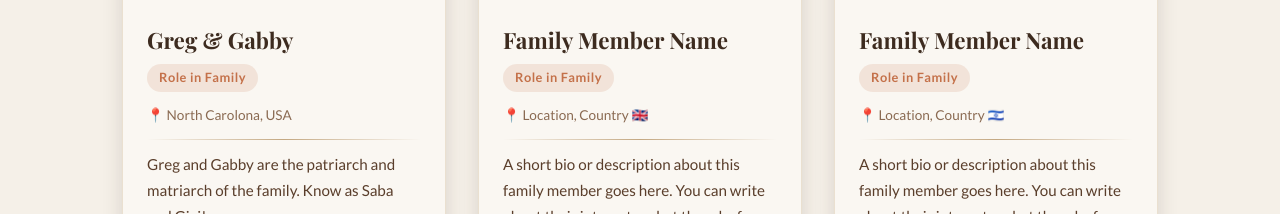
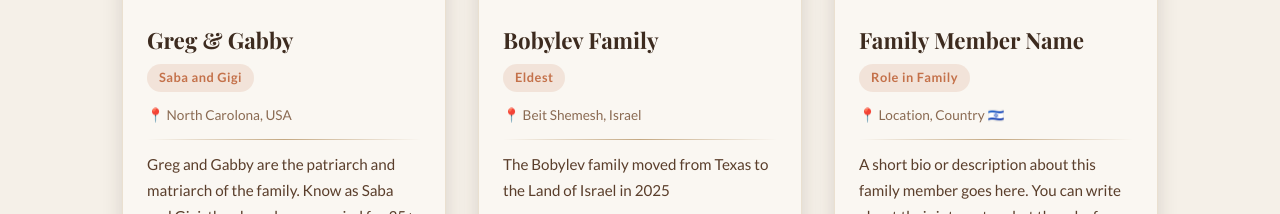
Before and after one commit to Wutzupham007/Upham_Family_Online, a plain HTML site: page about.html in a window 1280 px wide. Shown: the part 738-952 px from the top of the page. Drawn offline with nearby package versions, Linux system fonts and the light colour scheme; a web font is replaced by a local one.

Commit message:
Revise family member information in about.html
Updated family member details and added a new member.

```diff
--- a/about.html
+++ b/about.html
@@ -132,10 +132,10 @@
         <div class="member-photo-placeholder">👤</div>
         <div class="member-info">
           <h3>Greg & Gabby</h3>
-          <span class="member-tag">Role in Family</span>
+          <span class="member-tag">Saba and Gigi</span>
           <div class="member-location">📍 North Carolona, USA</div>
           <div class="member-divider"></div>
-          <p> Greg and Gabby are the patriarch and matriarch of the family. Know as Saba and Gigi!</p>
+          <p> Greg and Gabby are the patriarch and matriarch of the family. Know as Saba and Gigi, they have been married for 35+ years and have 6 grandkids and counting.</p>
         </div>
       </div>
 
@@ -143,11 +143,11 @@
       <div class="member-card">
         <div class="member-photo-placeholder">👤</div>
         <div class="member-info">
-          <h3>Family Member Name</h3>
-          <span class="member-tag">Role in Family</span>
-          <div class="member-location">📍 Location, Country 🇬🇧</div>
+          <h3>Bobylev Family</h3>
+          <span class="member-tag">Eldest</span>
+          <div class="member-location">📍 Beit Shemesh, Israel</div>
           <div class="member-divider"></div>
-          <p>A short bio or description about this family member goes here. You can write about their interests, what they do, fun facts, or anything you'd like the family to know about them!</p>
+          <p>The Bobylev family moved from Texas to the Land of Israel in 2025</p>
         </div>
       </div>
 
```
